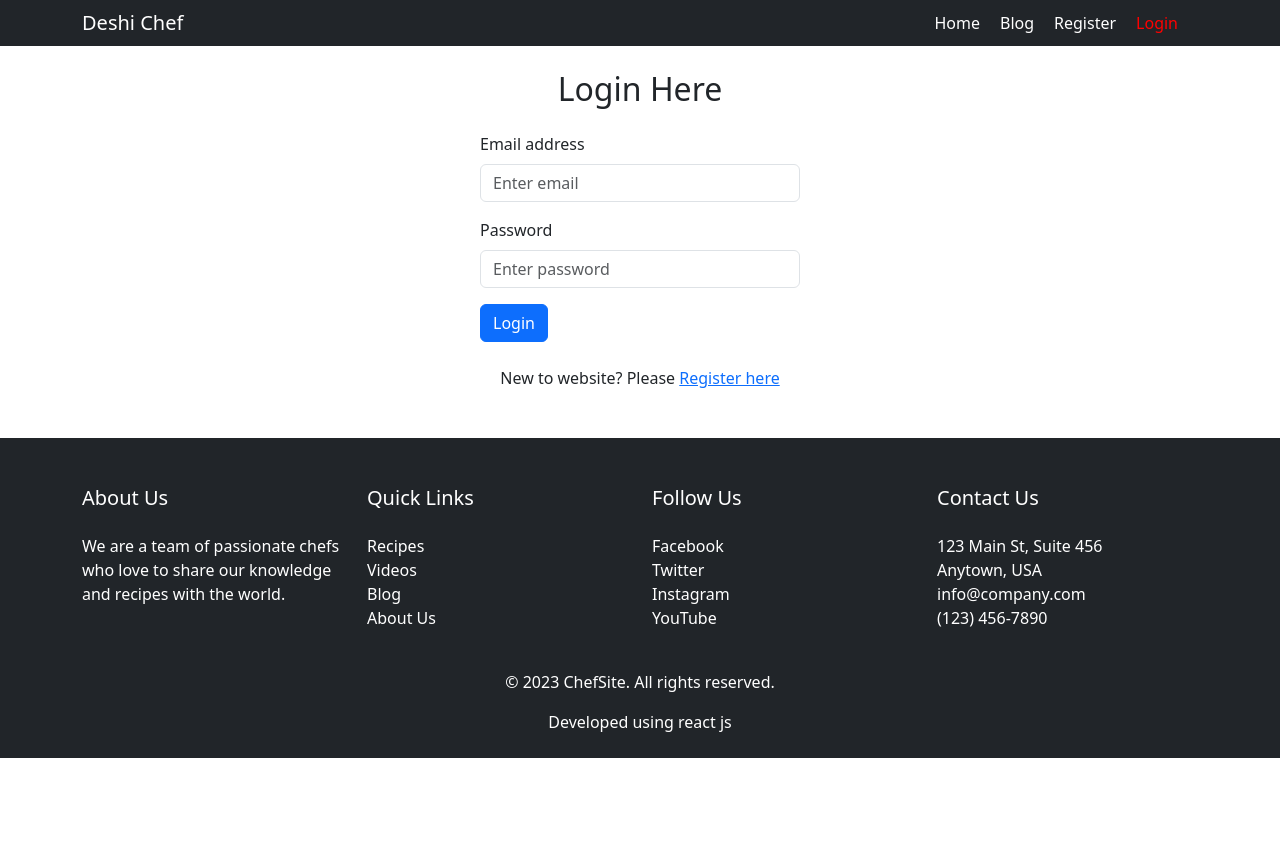
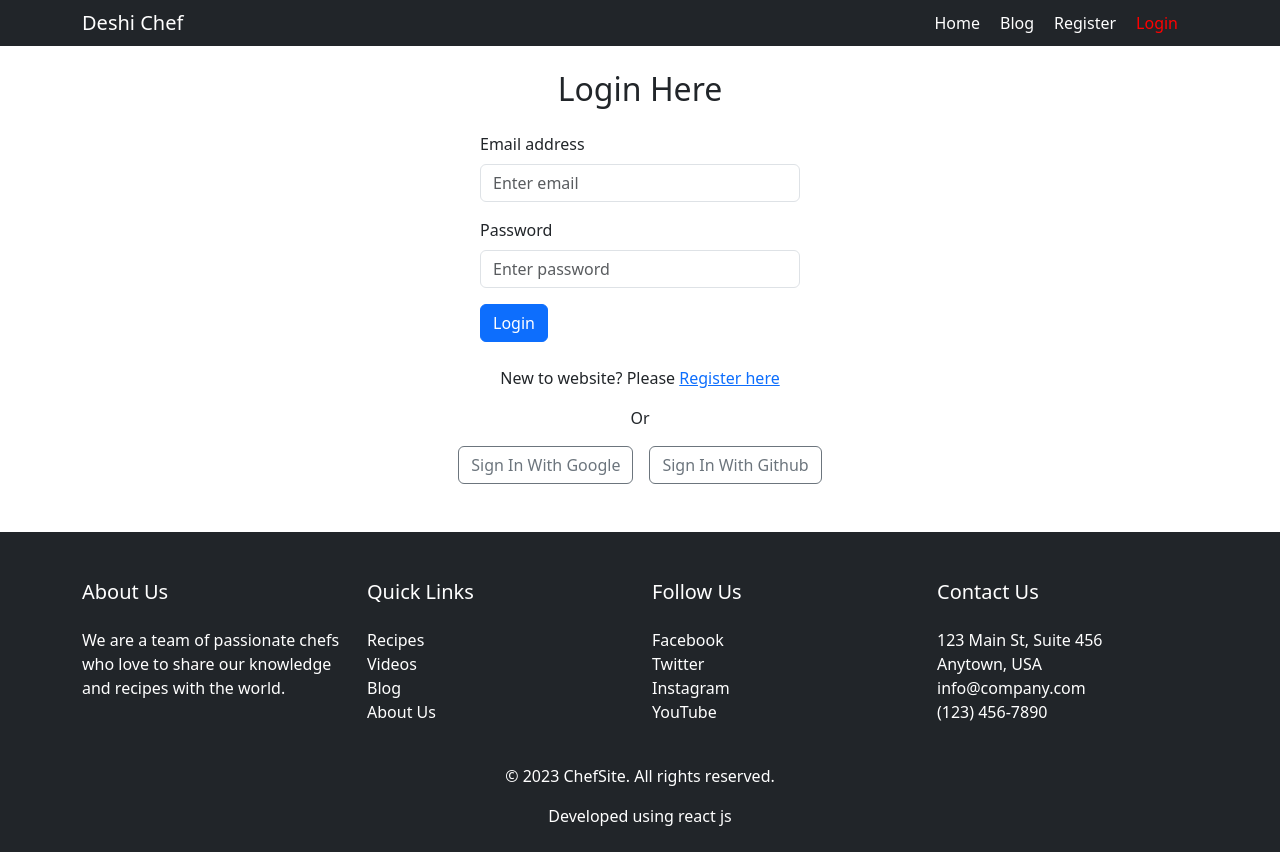
Before and after one commit to adittacse/chef-recipe-hunter-client-side, a React (Vite) app: page /login in a window 1280 px wide. Before the commit the page ends 800 px from the top, so only its background shows below. Built offline with nearby package versions, Linux system fonts and the light colour scheme; no server answers.

Commit message:
implemented google login

```diff
--- a/src/components/Login/Login.jsx
+++ b/src/components/Login/Login.jsx
@@ -9,7 +9,7 @@ const Login = () => {
     const location = useLocation();
     const from = location.state?.from?.pathname || "/";
 
-    const {signIn} = useContext(AuthContext);
+    const {signIn, googleSignIn} = useContext(AuthContext);
 
     const handleLogin = (event) => {
         event.preventDefault();
@@ -26,6 +26,17 @@ const Login = () => {
             })
             .catch(error => {
                 setError("Wrong Credentials!");
+            })
+    }
+
+    const handleGoogleSignIn = (event) => {
+        googleSignIn()
+            .then(result => {
+                const loggedUser = result.user;
+                console.log(loggedUser);
+            })
+            .catch(error => {
+                setError(error.message);
             })
     }
 
@@ -48,6 +59,11 @@ const Login = () => {
                 <Form.Text className="text-danger">{error}</Form.Text>
             </Form>
             <p className="text-center mt-4">New to website? Please <Link to="/register">Register here</Link></p>
+            <p className="text-center">Or</p>
+            <div className="d-flex mx-auto justify-content-center">
+                <button onClick={handleGoogleSignIn} type="button" className="btn btn-outline-secondary me-3">Sign In With Google</button>
+                <button type="button" className="btn btn-outline-secondary">Sign In With Github</button>
+            </div>
         </div>
     );
 };
--- a/src/providers/AuthProvider.jsx
+++ b/src/providers/AuthProvider.jsx
@@ -1,10 +1,12 @@
 import React, {createContext, useEffect, useState,} from 'react';
 import app from "../firebase/firebase.config.js";
-import { getAuth, createUserWithEmailAndPassword, signInWithEmailAndPassword, onAuthStateChanged, signOut, } from "firebase/auth";
+import { getAuth, createUserWithEmailAndPassword, signInWithEmailAndPassword,
+        GoogleAuthProvider, signInWithPopup, onAuthStateChanged, signOut, } from "firebase/auth";
 
 export const AuthContext = createContext(null);
 
 const auth = getAuth(app);
+const googleAuthProvider = new GoogleAuthProvider();
 
 const AuthProvider = ({ children }) => {
     const [user, setUser] = useState(null);
@@ -13,6 +15,11 @@ const AuthProvider = ({ children }) => {
     const createUser = (email, password) => {
         setLoading(true);
         return createUserWithEmailAndPassword(auth, email, password);
+    }
+
+    const googleSignIn = () => {
+        setLoading(true);
+        return signInWithPopup(auth, googleAuthProvider);
     }
 
     const signIn = (email, password) => {
@@ -41,6 +48,7 @@ const AuthProvider = ({ children }) => {
         loading,
         createUser,
         signIn,
+        googleSignIn,
         logOut,
     }
 
```
